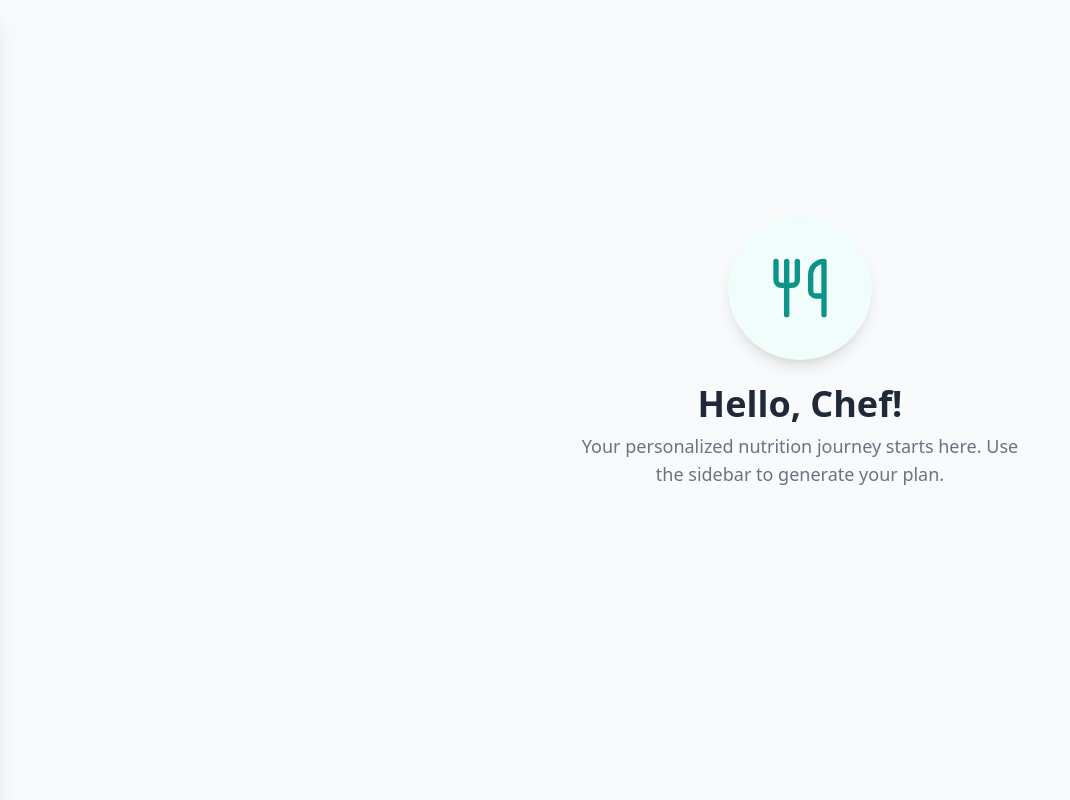
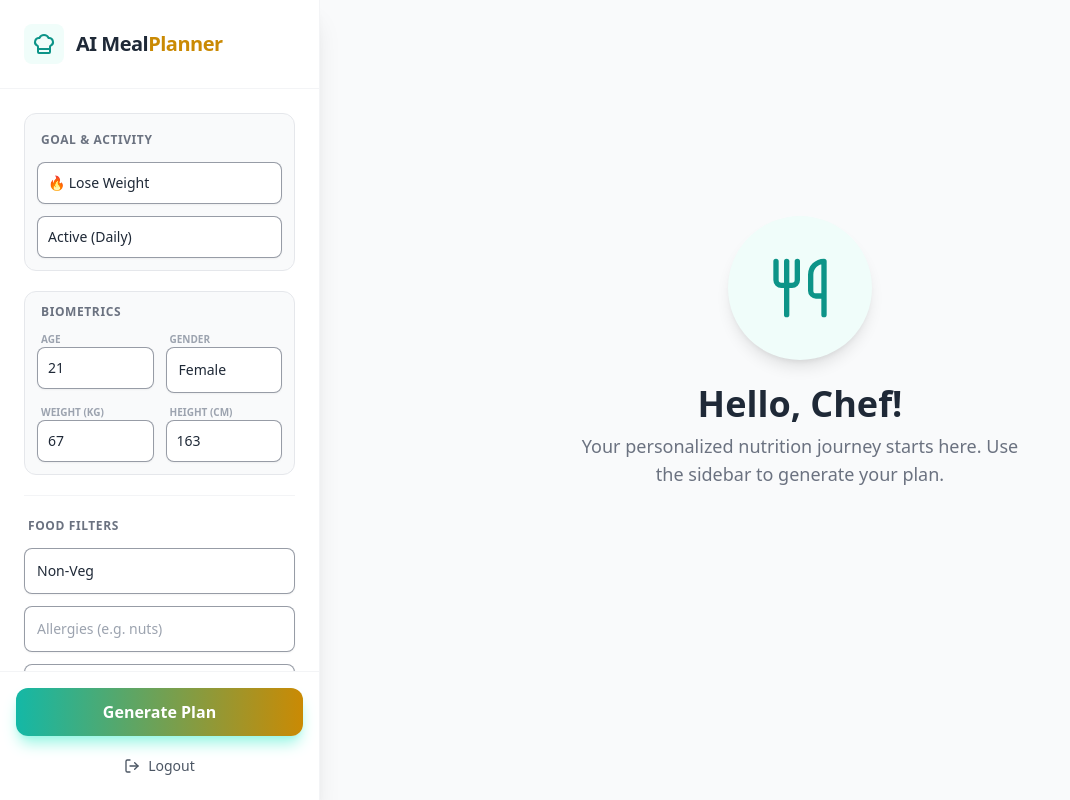
Before and after one commit to sanchita-88/meal-planner-ui, a React (Vite) app: page /dashboard in a window 1280 px wide. Shown: the whole page, without its empty margins (0-1070 px from the left). Built offline with nearby package versions, Linux system fonts and the light colour scheme; sample sign-in values are in the browser's storage.

Commit message:
ULTIMATE UI FIX: Added custom CSS utility class to force desktop sidebar visibility via !important specificity.

```diff
--- a/src/components/Dashboard.jsx
+++ b/src/components/Dashboard.jsx
@@ -169,7 +169,7 @@ const Dashboard = () => {
                 // FINAL UI FIX 2/2: Highest Z-index and ensures MD:relative takes precedence.
               className={`w-80 bg-white border-r border-gray-100 flex flex-col shadow-xl z-50 h-screen
                     fixed ${isSidebarOpen ? 'translate-x-0' : '-translate-x-full'}
-                    md:relative md:flex md:translate-x-0 transition-transform duration-300`}
+                    md:relative md:flex md:translate-x-0 transition-transform duration-300 desktop-visible`}
             >
                 {/* Logo & Close Button */}
                 <div className="p-6 border-b border-gray-100 flex items-center gap-3 justify-between">
--- a/src/index.css
+++ b/src/index.css
@@ -28,3 +28,11 @@ body {
   background: #E2E8F0;
   border-radius: 20px;
 }
+/* FINAL DESKTOP UI OVERRIDE */
+@media (min-width: 768px) {
+  .desktop-visible {
+    transform: translateX(0) !important;
+    position: relative !important;
+    display: flex !important;
+  }
+}
```
